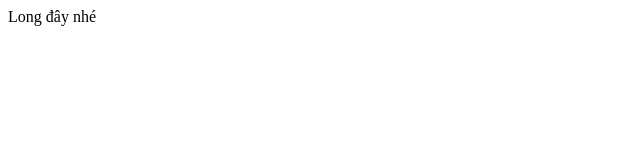
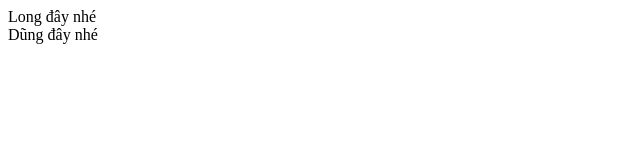
Before and after one commit to longvpl/SUPER-Fantastic-Project-, a plain HTML site: page index.html in a window 1280 px wide. Shown: the full height of the page, 0-640 px from the left. Drawn offline with Linux system fonts and the light colour scheme.

Commit message:
add Dũng

```diff
--- a/index.html
+++ b/index.html
@@ -7,6 +7,7 @@
     <title>Document</title>
 </head>
 <body>
-    Long đây nhé
+    Long đây nhé <br>
+    Dũng đây nhé
 </body>
 </html>
```
